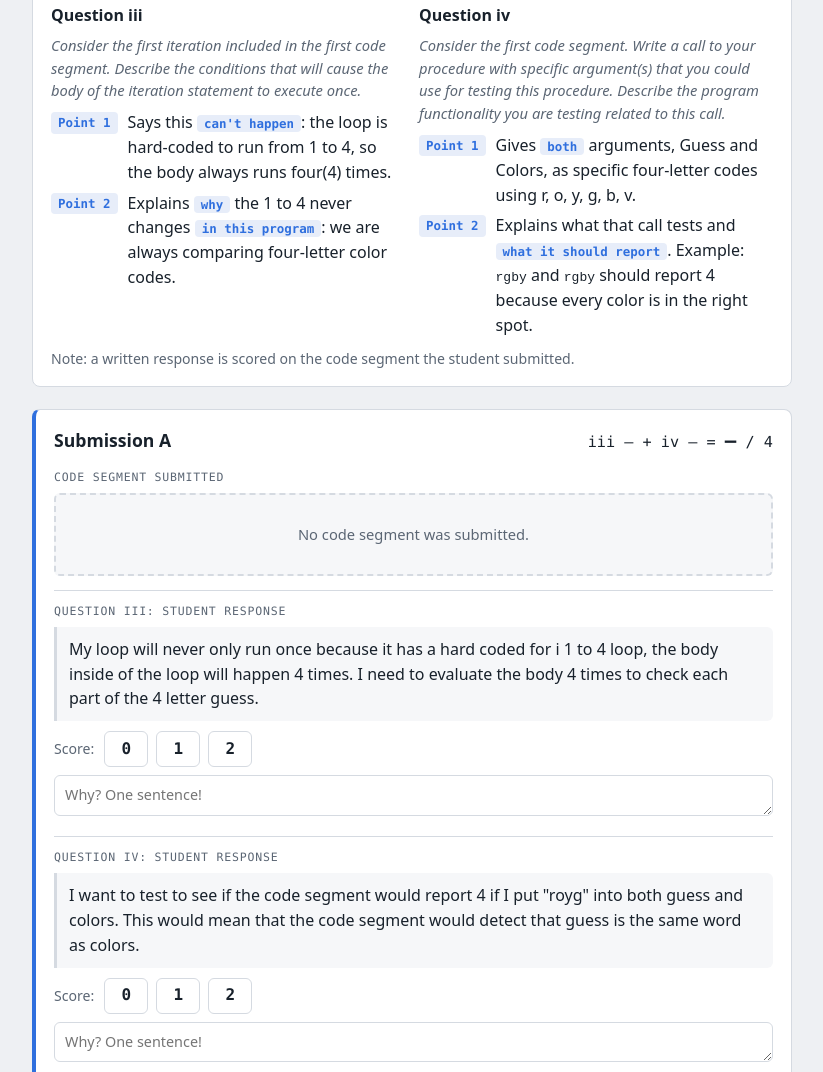
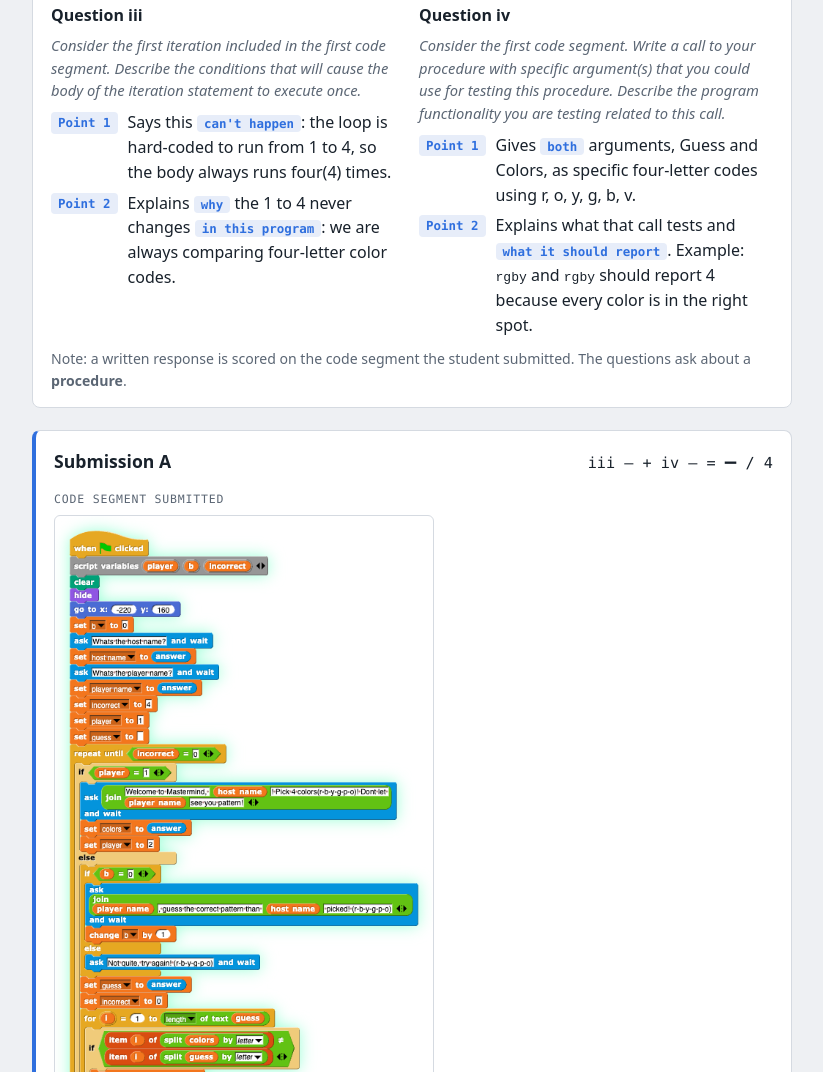
Before and after one commit to ahs-cs-csp/ahs-cs-csp.github.io, a plain HTML site: page create-task/score-it.html in a window 1280 px wide. Shown: the part 269-1341 px from the top of the page, without its empty margins (228-1051 px from the left). Drawn offline with Linux system fonts and the light colour scheme.

Commit message:
Score It: Submission A shows the student's game script

```diff
--- a/create-task/score-it.html
+++ b/create-task/score-it.html
@@ -50,6 +50,7 @@ h2{font-size:.78rem;text-transform:uppercase;letter-spacing:.08em;color:var(--in
 .ctotal{font-family:var(--mono);font-size:.95rem;white-space:nowrap}
 .ctotal b{font-size:1.2rem}
 .label{font-family:var(--mono);font-size:.72rem;text-transform:uppercase;letter-spacing:.07em;color:var(--ink-soft);margin:0 0 6px}
+.code img.tall{max-width:min(100%,380px)}
 .code img{display:block;max-width:100%;height:auto;border-radius:6px;border:1px solid var(--rule);background:#fff}
 .nocode{border:2px dashed var(--rule);border-radius:6px;background:var(--empty);color:var(--ink-soft);padding:28px 16px;text-align:center;font-size:.92rem}
 .resp{border-top:1px solid var(--rule);padding-top:12px}
@@ -94,7 +95,7 @@ footer{font-size:.82rem;color:var(--ink-soft);border-top:1px solid var(--rule);p
         <div class="pt"><b>Point 2</b><div>Explains what that call tests and <b>what it should report</b>. Example: <code>rgby</code> and <code>rgby</code> should report 4 because every color is in the right spot.</div></div>
       </div>
     </div>
-    <p class="note">Note: a written response is scored on the code segment the student submitted.</p>
+    <p class="note">Note: a written response is scored on the code segment the student submitted. The questions ask about a <b>procedure</b>.</p>
   </section>
 
   <div id="cards"></div>
@@ -106,16 +107,17 @@ footer{font-size:.82rem;color:var(--ink-soft);border-top:1px solid var(--rule);p
 <script>
 const IMG = "img/count-correct-position.png";
 const SUBS = [
-  { id: "A", code: false,
-    iii: "My loop will never only run once because it has a hard coded for i 1 to 4 loop, the body inside of the loop will happen 4 times. I need to evaluate the body 4 times to check each part of the 4 letter guess.",
-    iv: "I want to test to see if the code segment would report 4 if I put \"royg\" into both guess and colors. This would mean that the code segment would detect that guess is the same word as colors." },
-  { id: "B", code: true,
+  { id: "A", img: "img/submission-a-script.png", tall: true,
+    alt: "A long Snap! script that starts with 'when green flag clicked': it asks for the host and player names, then a repeat until incorrect = 0 loop takes turns, asks for a guess, counts incorrect letters in a for loop, and stamps the result costumes. It is the whole game script, not a procedure.",
+    iii: "if the player guesses the color pattern first try in the repeat until loop because the loop runs until the player guessees the correct color pattern so until guess=colors and then the loop stops",
+    iv: "rrrr, the game runs till the user guesses the correct answer and it tells the user how many they got right and how many they got wrong" },
+  { id: "B", img: IMG, alt: "Snap! block 'count correct color correct position, Guess: guess, Colors: colors'. Script variables count; for i = 1 to 4: if letter i of colors = letter i of guess, change count by 1; report count.",
     iii: "The body of the iteration statement will never only execute once. There are four iterations hard-coded into the code because of the \"for i = 1 to 4\" loop, which was necessary because I needed to evaluate a four-letter code.",
     iv: "To test this procedure, I would test arguments rbvo and yvrr into the guess and secret parameters, respectively. This test should yield zero if the procedure is working properly. Additionally, I would test out rbvo and rbrr similarly, and the procedure should yield two. In calling my procedure with these specific arguments, I am testing to see if my procedure can accurately determine whether my sequence has the correct letters in the correct position." },
-  { id: "C", code: true,
+  { id: "C", img: IMG, alt: "Snap! block 'count correct color correct position, Guess: guess, Colors: colors'. Script variables count; for i = 1 to 4: if letter i of colors = letter i of guess, change count by 1; report count.",
     iii: "The loop will never stop after a single iteration, it is impossible. The for loop will always run 4 times, as it never reports early. Guess and colors are always 4 letters long.",
     iv: "You are testing whether the function returns the correct amount of correct letters in a guess. The code segment has to determine whether or not the guess has the same letters as the colors." },
-  { id: "D", code: true,
+  { id: "D", img: IMG, alt: "Snap! block 'count correct color correct position, Guess: guess, Colors: colors'. Script variables count; for i = 1 to 4: if letter i of colors = letter i of guess, change count by 1; report count.",
     iii: "It will never happen because its inside a for i loop to 4, in which it will never end until i=4. I will never equal 4 on the first iteration due to it only adding 1 to i each iteration.",
     iv: "I would call the procedure with count_correct_color_correct_position(guess, colors), using a guess such as [\"r\", \"b\", \"g\", \"y\"] and the secret colors as the second argument. I am testing whether the procedure correctly counts how many colors are in the correct positions by comparing the guess with the secret colors." }
 ];
@@ -136,8 +138,8 @@ function render() {
       <div class="chead"><h3>Submission ${s.id}</h3><div class="ctotal" id="ct-${s.id}"></div></div>
       <div class="code">
         <p class="label">Code segment submitted</p>
-        ${s.code
-          ? `<img src="${IMG}" alt="Snap! block 'count correct color correct position, Guess: guess, Colors: colors'. Script variables count; for i = 1 to 4: if letter i of colors = letter i of guess, change count by 1; report count.">`
+        ${s.img
+          ? `<img class="${s.tall ? "tall" : ""}" src="${s.img}" alt="${esc(s.alt)}">`
           : `<div class="nocode">No code segment was submitted.</div>`}
       </div>
       ${QS.map(([q, title]) => `
```
Also changed, not shown: create-task/img/submission-a-script.png (added).
